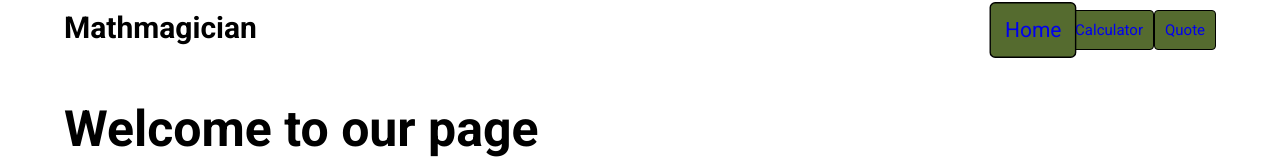
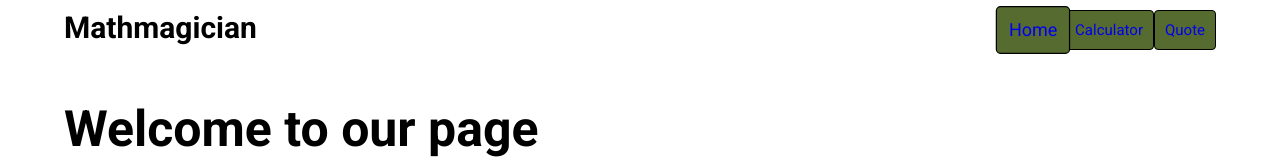
Before and after one commit to nottherealalanturing/mathmagician, a React (Create React App) app: page / in a window 1280 px wide. In both pictures the pointer is over the link "Home". Shown: the top 160 px of the page. Built offline with nearby package versions, Linux system fonts and the light colour scheme.

Commit message:
fix: implement changes from review

```diff
--- a/package.json
+++ b/package.json
@@ -2,7 +2,6 @@
   "name": "mathmagician",
   "version": "0.1.0",
   "private": true,
-  "homepage": "https://nottherealalanturing.github.io/mathmagician",
   "dependencies": {
     "@testing-library/jest-dom": "^5.16.4",
     "@testing-library/react": "^13.2.0",
--- a/src/component/styles/pages.css
+++ b/src/component/styles/pages.css
@@ -21,7 +21,7 @@
 }
 
 .navlink:hover {
-  transform: scale(1.4);
+  transform: scale(1.2);
 }
 
 .welcomeText {
```
